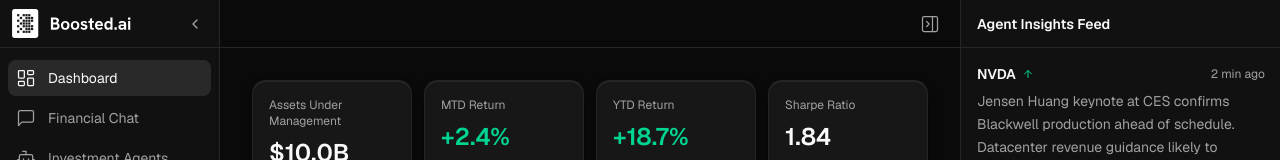
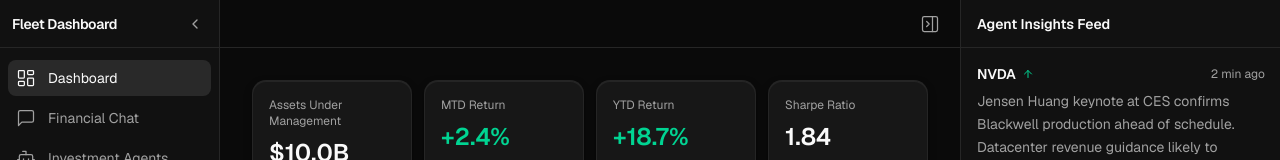
Before and after one commit to raymondfesta/financialAppDemo, a Next.js app: page / in a window 1280 px wide. Shown: the top 160 px of the page. Built offline with nearby package versions, Linux system fonts and the light colour scheme.

Commit message:
chore: remove Boosted branding, replace with generic labels

```diff
--- a/app/layout.tsx
+++ b/app/layout.tsx
@@ -9,8 +9,8 @@ const _geist = Geist({ subsets: ["latin"] });
 const _geistMono = Geist_Mono({ subsets: ["latin"] });
 
 export const metadata: Metadata = {
-  title: 'Boosted.ai - AI Fleet Dashboard',
-  description: 'Financial dashboard powered by Boosted.ai investment agents',
+  title: 'AI Fleet Dashboard',
+  description: 'Financial dashboard powered by AI investment agents',
   generator: 'v0.app',
 }
 
--- a/components/dashboard/ai-spend-chart.tsx
+++ b/components/dashboard/ai-spend-chart.tsx
@@ -12,7 +12,7 @@ export function AISpendChart() {
   return (
     <div className="dashboard-container-nested p-4">
       <h3 className="text-sm font-semibold text-foreground mb-0.5">AI Sentiment Analysis</h3>
-      <p className="text-xs text-muted-foreground mb-4">Boosted Conviction Score (Top 5 Holdings)</p>
+      <p className="text-xs text-muted-foreground mb-4">AI Conviction Score (Top 5 Holdings)</p>
 
       <div className="space-y-2.5">
         {sentimentData.map((item) => (
--- a/components/dashboard/key-insight-card.tsx
+++ b/components/dashboard/key-insight-card.tsx
@@ -13,7 +13,7 @@ export function KeyInsightCard() {
       </p>
 
       <p className="text-xs text-muted-foreground/70 mt-4 pt-3 border-t border-border">
-        Sources: Boosted Investment Agents, Real-time Options Flow, SEC 13F Filings
+        Sources: AI Investment Agents, Real-time Options Flow, SEC 13F Filings
       </p>
     </div>
   )
--- a/components/dashboard/left-nav.tsx
+++ b/components/dashboard/left-nav.tsx
@@ -1,7 +1,6 @@
 "use client"
 
 import Link from "next/link"
-import Image from "next/image"
 import { usePathname } from "next/navigation"
 import {
   LayoutDashboard,
@@ -48,14 +47,7 @@ export function LeftNav({ isOpen, onToggle }: LeftNavProps) {
       >
         {isOpen && (
           <Link href="/" className="flex items-center overflow-hidden">
-            <Image
-              src="/boosted-logo.svg"
-              alt="Boosted.ai"
-              width={120}
-              height={29}
-              className="shrink-0"
-              priority
-            />
+            <span className="text-sm font-semibold tracking-tight text-foreground">Fleet Dashboard</span>
           </Link>
         )}
         <button
```
